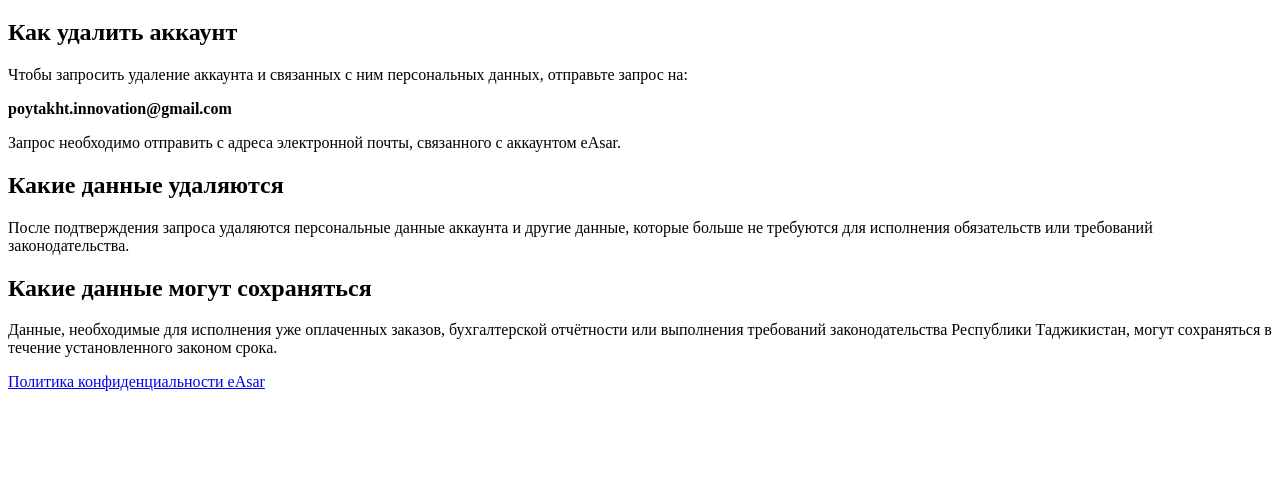
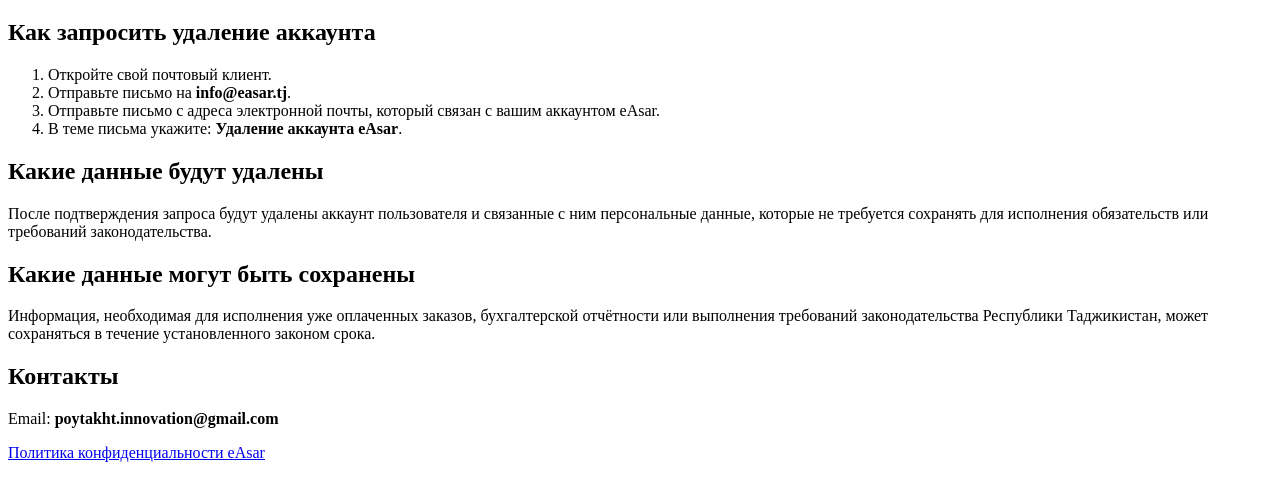
Before and after one commit to northvale96130-lang/eAsar-delete-account, a plain HTML site: page index.html in a window 1280 px wide. Shown: the part 61-562 px from the top of the page. Drawn offline with Linux system fonts and the light colour scheme.

Commit message:
Update index.html

```diff
--- a/index.html
+++ b/index.html
@@ -6,39 +6,40 @@
     <title>Удаление аккаунта — eAsar</title>
 </head>
 <body>
+
 <h1>Удаление аккаунта eAsar</h1>
 
-    <h2>Как удалить аккаунт</h2>
+<h2>Как запросить удаление аккаунта</h2>
+
+<ol>
+    <li>Откройте свой почтовый клиент.</li>
+    <li>Отправьте письмо на <strong>info@easar.tj</strong>.</li>
+    <li>Отправьте письмо с адреса электронной почты,
+        который связан с вашим аккаунтом eAsar.</li>
+    <li>В теме письма укажите: <strong>Удаление аккаунта eAsar</strong>.</li>
+</ol>
+
+<h2>Какие данные будут удалены</h2>
 
 <p>
-        Чтобы запросить удаление аккаунта и связанных с ним персональных данных,
-        отправьте запрос на:
+    После подтверждения запроса будут удалены аккаунт пользователя
+    и связанные с ним персональные данные, которые не требуется
+    сохранять для исполнения обязательств или требований законодательства.
 </p>
 
+<h2>Какие данные могут быть сохранены</h2>
+
 <p>
-        <strong>poytakht.innovation@gmail.com</strong>
+    Информация, необходимая для исполнения уже оплаченных заказов,
+    бухгалтерской отчётности или выполнения требований законодательства
+    Республики Таджикистан, может сохраняться в течение установленного
+    законом срока.
 </p>
 
-    <p>
-        Запрос необходимо отправить с адреса электронной почты,
-        связанного с аккаунтом eAsar.
-    </p>
-
-    <h2>Какие данные удаляются</h2>
+<h2>Контакты</h2>
 
 <p>
-        После подтверждения запроса удаляются персональные данные аккаунта
-        и другие данные, которые больше не требуются для исполнения обязательств
-        или требований законодательства.
-    </p>
-
-    <h2>Какие данные могут сохраняться</h2>
-
-    <p>
-        Данные, необходимые для исполнения уже оплаченных заказов,
-        бухгалтерской отчётности или выполнения требований законодательства
-        Республики Таджикистан, могут сохраняться в течение установленного
-        законом срока.
+    Email: <strong>poytakht.innovation@gmail.com</strong>
 </p>
 
 <p>
@@ -46,5 +47,6 @@
         Политика конфиденциальности eAsar
     </a>
 </p>
+
 </body>
 </html>
```
Lines whose indentation alone changed are shown as unchanged.
